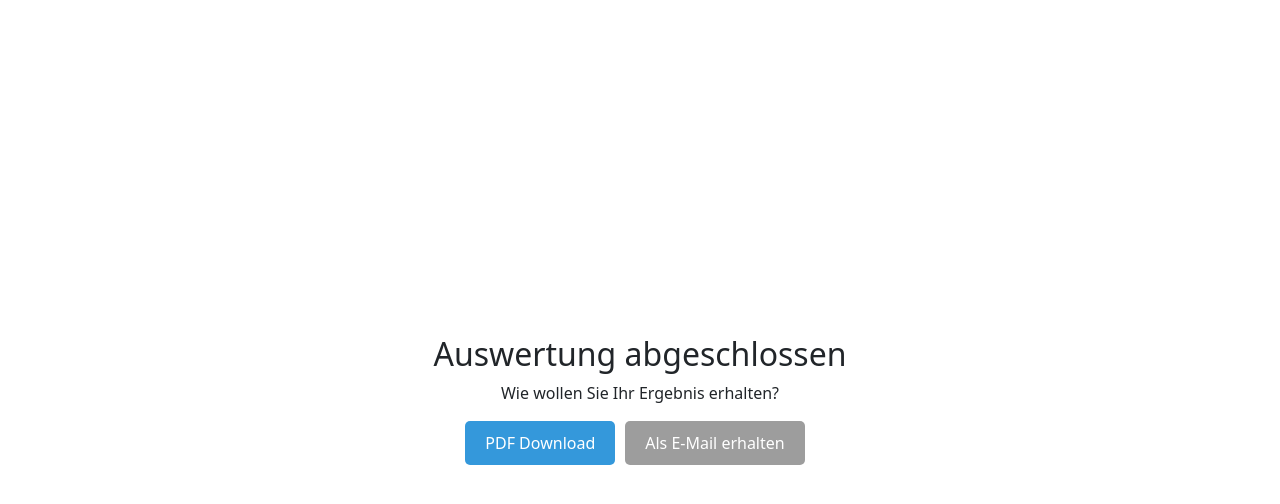
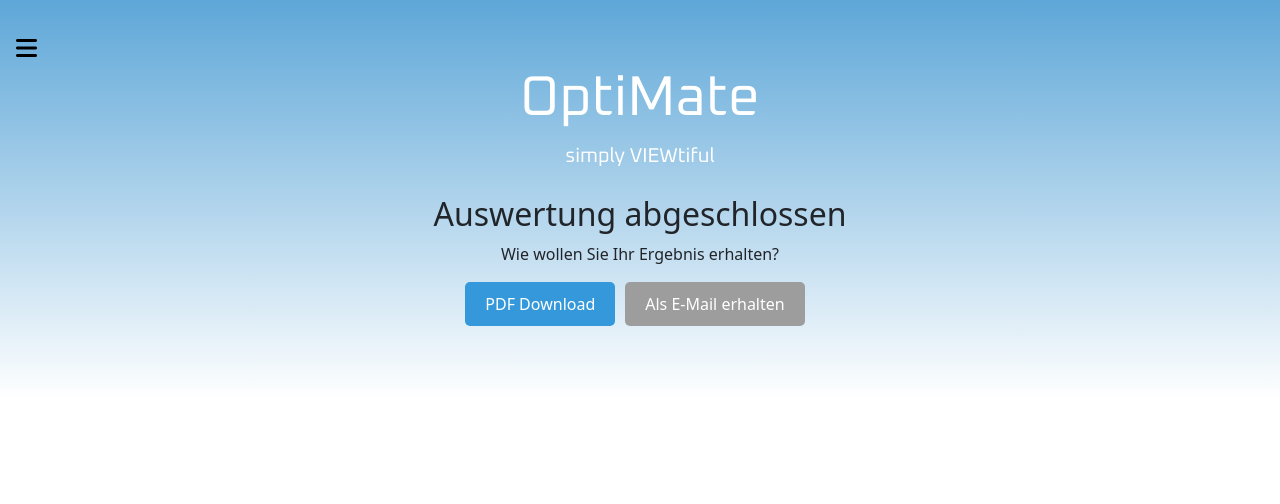
Before and after one commit to coldzeraa/MPR4PTG2, a React (Create React App) app in the folder frontend/: page /export in a window 1280 px wide. Shown: the top 504 px of the page. Built offline with nearby package versions, Linux system fonts and the light colour scheme.

Commit message:
Integrate Dashboard and Sidebar, add little bit of Styling, add Links

```diff
--- a/frontend/src/App.css
+++ b/frontend/src/App.css
@@ -146,7 +146,6 @@
 
 /*LOGO TOP*/
 .logo-top {
-  background: gradient(#66a8d4, white); /*TODO*/
   display: flex;
   align-items: center;
   justify-content: center;
@@ -193,7 +192,7 @@
 .sidebar {
     height: 100vh;
     width: 250px;
-    background-color: #f0f0f0;
+    background-color: #7f848b;
     position: fixed;
     top: 0;
     left: 0;
@@ -206,6 +205,7 @@
 .collapsed {
     width: 60px;
     overflow: hidden;
+    background-color: transparent;
 }
 
 .menu-item {
--- a/frontend/src/App.js
+++ b/frontend/src/App.js
@@ -19,12 +19,10 @@
         <Route path="/tutorial" element={<Tutorial />} />
         <Route path="/perimetry" element={<Perimetry />} />
         <Route path="/export" element={<ExportPage />} />
-        <Route path="/info" element={<ExaminationInfo />} />
+        <Route path="/info" element={<Info />} />
       </Routes>
     </BrowserRouter>
   );
 }
-// TODO:
-// <Route path="/info" element={<Info />} />
 
 export default App;
--- a/frontend/src/components/Dashboard.js
+++ b/frontend/src/components/Dashboard.js
@@ -1,6 +1,7 @@
 import { useNavigate, Link } from "react-router-dom";
 import "./../App.css";
 import LogoTop from "./LogoTop";
+import Sidebar from "./Sidebar";
 
 function Dashboard() {
 
@@ -37,9 +38,8 @@
 
   return (
     <div className="container-fluid p-3 background-all" >
+      <Sidebar />
       <LogoTop />
-      {/*Back Button, Logo and Text on Page*/}
-      <BackButton onClick={handleBackClick} />
       {/* Dashboard content */}
       <div className="row d-flex justify-content-center">
         {/* Section 1: Perimetry */}
--- a/frontend/src/components/ExportPage.js
+++ b/frontend/src/components/ExportPage.js
@@ -1,3 +1,6 @@
+import LogoTop from "./LogoTop";
+import Sidebar from "./Sidebar";
+
 function ExportPage() {
   // Extract data from localStorage
   const FIRST_NAME = localStorage.getItem("firstName");
@@ -96,7 +99,11 @@
   };
 
   return (
-    <div className="container-fluid d-flex align-items-center justify-content-center">
+    <div className="container-fluid p-3 background-all" style={{ height: "100vh" }}>
+      <LogoTop />
+      <Sidebar />
+      <div className="d-flex align-items-center justify-content-center">
+
         <div className="content">
           <h2>Auswertung abgeschlossen</h2>
           <p>Wie wollen Sie Ihr Ergebnis erhalten?</p>
@@ -113,6 +120,7 @@
           </button>
         </div>
       </div>
+    </div>
   );
 }
 
--- a/frontend/src/components/Sidebar.js
+++ b/frontend/src/components/Sidebar.js
@@ -2,10 +2,10 @@
 import '../App.css';
 
 const menuItems = [
-    { icon: 'fas fa-tachometer-alt', label: 'Dashboard' },
-    { icon: 'fas fa-eye', label: 'Perimetrie' },
-    { icon: 'fas fa-eye-dropper', label: 'Ishihara-Test' },
-    { icon: 'fas fa-archive', label: 'Archiv' },
+    { icon: 'fas fa-tachometer-alt', label: 'Dashboard'},
+    { icon: 'fas fa-eye', label: 'Perimetrie'},
+    { icon: 'fas fa-eye-dropper', label: 'Ishihara-Test'},
+    { icon: 'fas fa-archive', label: 'Archiv'},
 ];
 
 const MenuItem = ({ icon, label, expanded }) => (
@@ -38,7 +38,7 @@
                             ))}
                         </div>
                         <div className="small-links">
-                            <a href="#" className="small-link">Über Optimate</a>
+                            <a href="\Info" className="small-link">Über Optimate</a>
                             <a href="#" className="small-link">Kontakt</a>
                             <a href="#" className="small-link">Ausloggen</a>
                         </div>
--- a/frontend/src/components/Tutorial.js
+++ b/frontend/src/components/Tutorial.js
@@ -1,6 +1,7 @@
 import { useNavigate } from "react-router-dom";
 import "./../App.css";
 import LogoTop from "./LogoTop";
+import Sidebar from "./Sidebar";
 
 function Tutorial() {
   // Define Back Button
@@ -65,10 +66,12 @@
   return (
     <div className="container-fluid p-3 background-all">
     <LogoTop/>
+    <Sidebar />
     <div className="d-flex align-items-center justify-content-center">
 
-      {/*Back Button, Logo and Text on Page*/}
+      {/*TODO remove BackButton*/}
       <BackButton onClick={handleBackClick} />
+
       <div className="content">
         <h1>Information</h1>
         <div className="scroll-box border rounded p-3 content-left">
```
Lines whose indentation alone changed are shown as unchanged.
